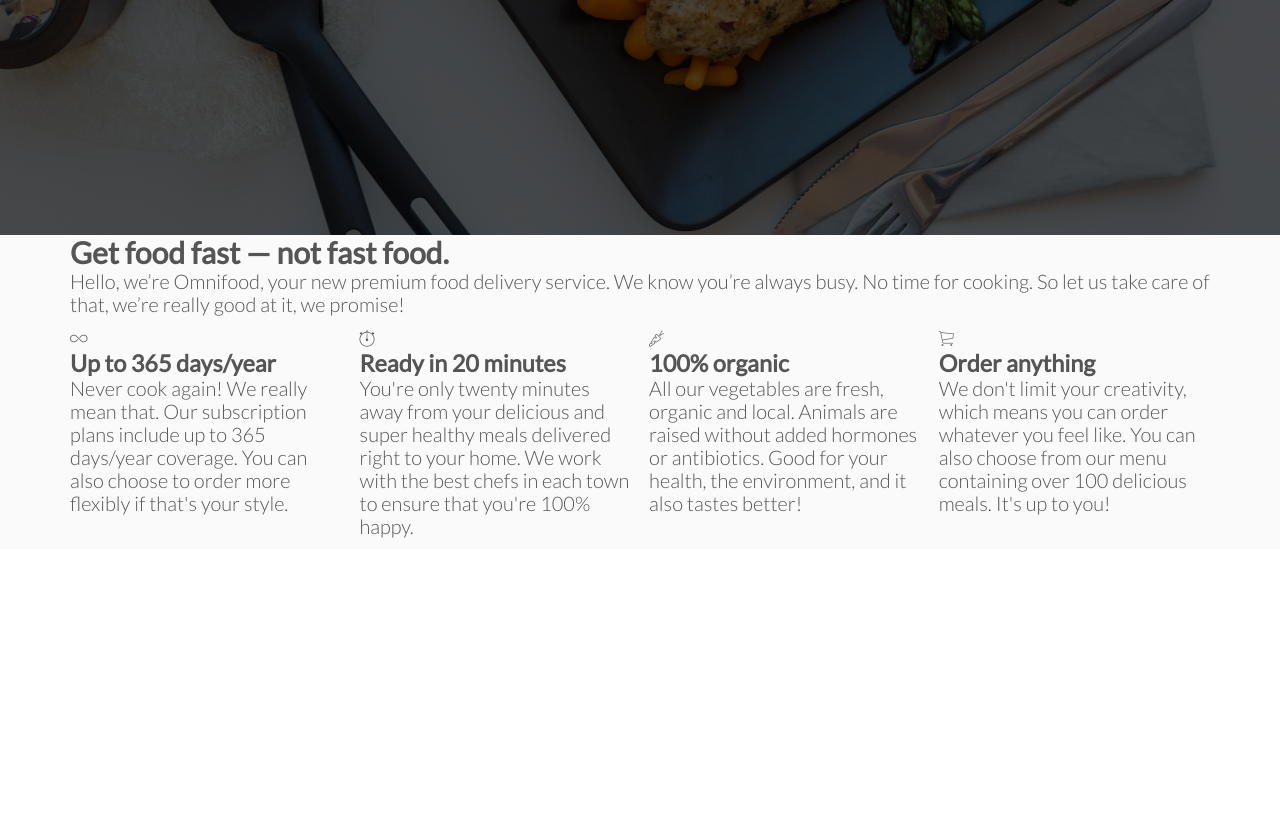
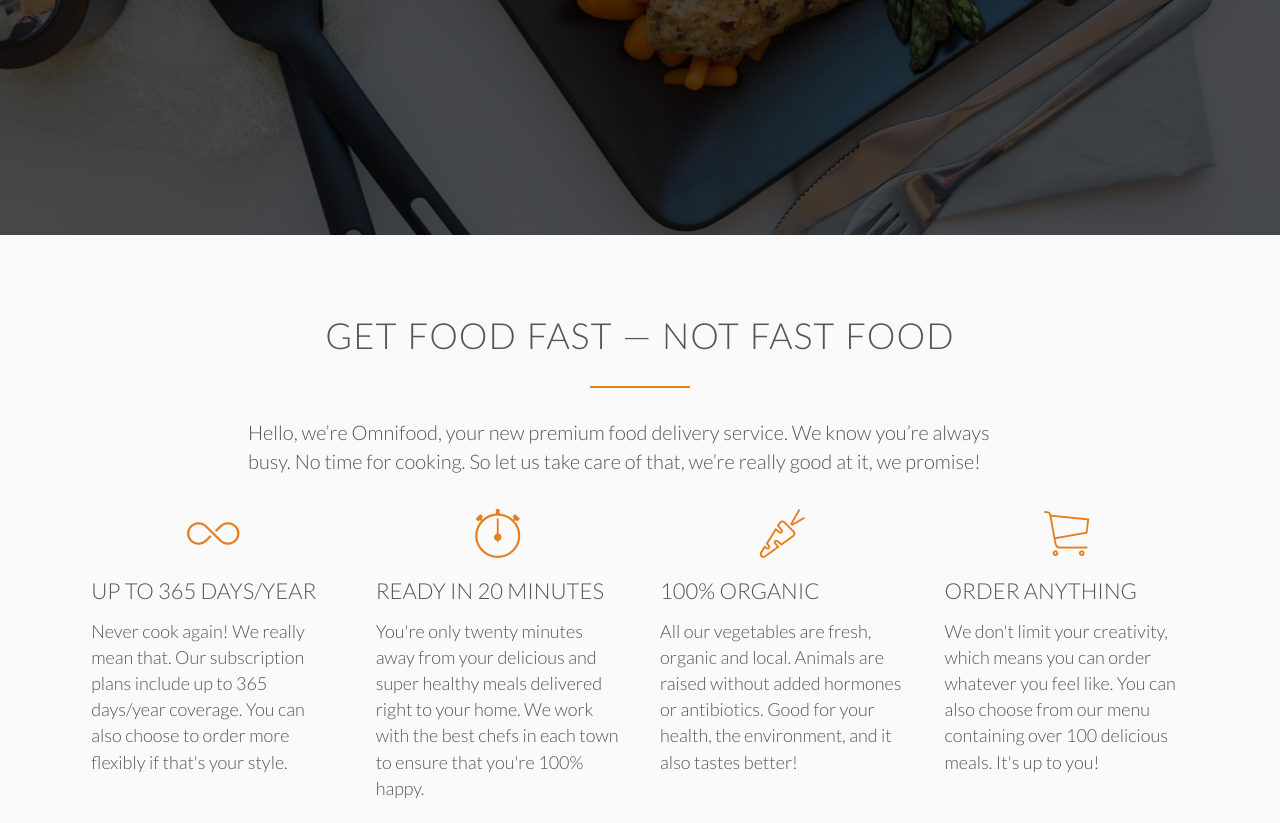
Before and after one commit to barrosdaniel/AcademicProjects-08OmniFood, a PHP site: page / in a window 1280 px wide. Shown: the part 565-1388 px from the top of the page. Before the commit the page ends 1103 px from the top, so only its background shows below. Run offline with PHP 8.4, Linux system fonts and the light colour scheme; some web fonts are replaced.

Commit message:
feature: features section complete

```diff
--- a/index.html
+++ b/index.html
@@ -1,5 +1,6 @@
 <!DOCTYPE html>
 <html lang="en">
+
 <head>
   <meta charset="UTF-8">
   <meta name="viewport" content="width=device-width, initial-scale=1.0">
@@ -7,10 +8,12 @@
   <link rel="stylesheet" href="vendors/css/normalize.css" type="text/css">
   <link rel="stylesheet" href="vendors/css/grid.css" type="text/css">
   <link rel="stylesheet" href="vendors/css/ionicons.min.css">
-  <link href="https://fonts.googleapis.com/css?family=Lato:100,300,300i,400" rel="stylesheet">
+  <link href="https://fonts.googleapis.com/css?family=Lato:100,300,300i,400"
+    rel="stylesheet">
   <link rel="stylesheet" href="/resources/css/styles.css" type="text/css">
   <title>OmniFood | Welcome</title>
 </head>
+
 <body>
   <header>
 
@@ -36,42 +39,44 @@
 
   <section class="section-features">
     <div class="container">
-      <h2>Get food fast &mdash; not fast food.</h2>
-      <p class="long-copy">Hello, we’re Omnifood, your new premium food delivery service. We know you’re always busy. No time for cooking. So let us take care of that, we’re really good at it, we promise!</p>
+      <h2>Get food fast &mdash; not fast food</h2>
+      <p class="long-copy">Hello, we’re Omnifood, your new premium food
+        delivery service. We know you’re always busy. No time for cooking. So
+        let us take care of that, we’re really good at it, we promise!</p>
     </div>
     <div class="container">
-      <div class="col span-1-of-4">
-        <i class="ion-ios-infinite-outline"></i>
+      <div class="col span-1-of-4 box">
+        <i class="ion-ios-infinite-outline icon-big"></i>
         <h3>Up to 365 days/year</h3>
-        <p>Never cook again! We really mean that. Our subscription plans include up to 365 days/year coverage. You can also choose to order more flexibly if that's your style.</p>
+        <p>Never cook again! We really mean that. Our subscription plans
+          include up to 365 days/year coverage. You can also choose to order
+          more flexibly if that's your style.</p>
       </div>
-      <div class="col span-1-of-4">
-        <i class="ion-ios-stopwatch-outline"></i>
+      <div class="col span-1-of-4 box">
+        <i class="ion-ios-stopwatch-outline icon-big"></i>
         <h3>Ready in 20 minutes</h3>
-        <p>You're only twenty minutes away from your delicious and super healthy meals delivered right to your home. We work with the best chefs in each town to ensure that you're 100% happy.</p>
+        <p>You're only twenty minutes away from your delicious and super
+          healthy meals delivered right to your home. We work with the best
+          chefs in each town to ensure that you're 100% happy.</p>
       </div>
-      <div class="col span-1-of-4">
-        <i class="ion-ios-nutrition-outline"></i>
+      <div class="col span-1-of-4 box">
+        <i class="ion-ios-nutrition-outline icon-big"></i>
         <h3>100% organic</h3>
-        <p>All our vegetables are fresh, organic and local. Animals are raised without added hormones or antibiotics. Good for your health, the environment, and it also tastes better!</p>
+        <p>All our vegetables are fresh, organic and local. Animals are raised
+          without added hormones or antibiotics. Good for your health, the
+          environment, and it also tastes better!</p>
       </div>
-      <div class="col span-1-of-4">
-        <i class="ion-ios-cart-outline"></i>
+      <div class="col span-1-of-4 box">
+        <i class="ion-ios-cart-outline icon-big"></i>
         <h3>Order anything</h3>
-        <p>We don't limit your creativity, which means you can order whatever you feel like. You can also choose from our menu containing over 100 delicious meals. It's up to you!</p>
+        <p>We don't limit your creativity, which means you can order whatever
+          you feel like. You can also choose from our menu containing over 100
+          delicious meals. It's up to you!</p>
       </div>
     </div>
   </section>
 
 
 </body>
+
 </html>
-
-
-<!-- Section 1: Features
-Ready in 20 minutes
-.
-
-100% organic
-
- -->
--- a/resources/css/styles.css
+++ b/resources/css/styles.css
@@ -1,3 +1,15 @@
+/* ----------------------------------------*/
+/* Variables */
+/* ----------------------------------------*/
+:root {
+  --background-color: #fafafa;
+  --primary-text-color: #555;
+  --light-text-color: #fff;
+  --highlight-color: #e67e22;
+  --highlight-dark-color: #a15512;
+  --image-overlay-color: rgba(0, 0, 0, 0.7);
+}
+
 /* ----------------------------------------*/
 /* Resets */
 /* ----------------------------------------*/
@@ -8,8 +20,8 @@
 }
 
 html {
-  background-color: #fafafa;
-  color: #555;
+  background-color: var(--background-color);
+  color: var(--primary-text-color);
   font-family: 'Lato', 'Arial', sans-serif;
   font-size: 20px;
   font-weight: 300;
@@ -25,9 +37,120 @@ html {
   margin: auto;
 }
 
+.box {
+  padding: 1%;
+}
+
+section {
+  padding: 4rem;
+}
+
+/* Headings */
+h1,
+h2,
+h3 {
+  font-weight: 300;
+  text-transform: uppercase;
+}
+
+h1,
+h2 {
+  letter-spacing: 1px;
+}
+
+h1 {
+  margin: 0 0 1rem 0;
+  color: var(--light-text-color);
+  font-size: 2.4rem;
+  word-spacing: 4px;
+}
+
+h2 {
+  margin: 0 0 1.5rem 0;
+  font-size: 1.8rem;
+  word-spacing: 2px;
+  text-align: center;
+}
+
+h2:after {
+  display: block;
+  height: 2px;
+  width: 100px;
+  margin: 1.5rem auto 0 auto;
+  background-color: var(--highlight-color);
+  content: " ";
+}
+
+h3 {
+  margin-bottom: 0.75rem;
+  font-size: 1.1rem;
+}
+
+/* Paragraphs */
+.long-copy {
+  line-height: 145%;
+  width: 70%;
+  margin: 0 15%;
+}
+
+.box p {
+  font-size: 0.9rem;
+  line-height: 145%;
+}
+
+/* Buttons */
+.button:link,
+.button:visited {
+  display: inline-block;
+  border: 1px solid var(--highlight-color);
+  border-radius: 25px;
+  padding: 10px 30px;
+  font-weight: 300;
+  text-decoration: none;
+  transition: 0.5s;
+}
+
+.button-full:link,
+.button-full:visited {
+  margin-right: 15px;
+  background-color: var(--highlight-color);
+  color: var(--light-text-color);
+}
+
+.button-ghost:link,
+.button-ghost:visited {
+  color: var(--highlight-color);
+}
+
+.button:hover,
+.button:active {
+  border: 1px solid var(--highlight-dark-color);
+  background-color: var(--highlight-dark-color);
+}
+
+.button-full:hover,
+.button-full:active {
+  background-color: var(--highlight-dark-color);
+}
+
+.button-ghost:hover,
+.button-ghost:active {
+  background-color: var(--highlight-dark-color);
+  color: var(--light-text-color);
+}
+
+/* Icons */
+.icon-big {
+  display: block;
+  font-size: 3rem;
+  color: var(--highlight-color);
+  margin-bottom: 0.5rem;
+  text-align: center;
+}
+
 
 /* ----------------------------------------*/
-/* Header */
+/* Header Section */
 /* ----------------------------------------*/
 header .top-bar img#logo {
   height: 100px;
@@ -55,7 +178,7 @@ header .top-bar nav.main-nav li a:link,
 header .top-bar nav.main-nav li a:visited {
   padding-bottom: 15px;
   border-bottom: 2px solid transparent;
-  color: #fff;
+  color: var(--light-text-color);
   text-decoration: none;
   text-transform: uppercase;
   font-size: 0.9rem;
@@ -64,13 +187,13 @@ header .top-bar nav.main-nav li a:visited {
 
 header .top-bar nav.main-nav li a:hover,
 header .top-bar nav.main-nav li a:active {
-  border-bottom: 2px solid #e67e22;
+  border-bottom: 2px solid var(--highlight-color);
 }
 
 header {
   background-image:
-  linear-gradient(rgba(0, 0, 0, 0.7),rgba(0, 0, 0, 0.7)),
-  url(/resources/css/img/hero.jpg);
+    linear-gradient(var(--image-overlay-color), var(--image-overlay-color)),
+    url(/resources/css/img/hero.jpg);
   background-repeat: no-repeat;
   background-size: cover;
   background-position: center;
@@ -84,63 +207,3 @@ header .hero-text-box {
   left: 50%;
   transform: translate(-50%, -50%);
 }
-
-header h1 {
-  margin: 0 0 20px 0;
-  color: #fff;
-  font-size: 2.4rem;
-  font-weight: 300;
-  text-transform: uppercase;
-  letter-spacing: 1px;
-  word-spacing: 4px;
-}
-
-header .button:link,
-header .button:visited
- {
-  display: inline-block;
-  border: 1px solid #e67e22;
-  border-radius: 25px;
-  padding: 10px 30px;
-  font-weight: 300;
-  text-decoration: none;
-  transition: 0.5s;
-}
-
-header .button-full:link,
-header .button-full:visited {
-  margin-right: 15px;
-  background-color: #e67e22;
-  color: #fff;
-}
-
-header .button-ghost:link,
-header .button-ghost:visited {
-  color: #e67e22;
-}
-
-header .button:hover,
-header .button:active {
-  border: 1px solid #cf6d17;
-  background-color: #cf6d17;
-}
-
-header .button-full:hover,
-header .button-full:active {
-  background-color: #cf6d17;
-}
-
-header .button-ghost:hover,
-header .button-ghost:active {
-  background-color: #cf6d17;
-  color: #fff;
-}
-
-
-
-
-
-/* ----------------------------------------*/
-/* NOTES */
-/* ----------------------------------------*/
-/* Main orange: #e67e22 */
```
